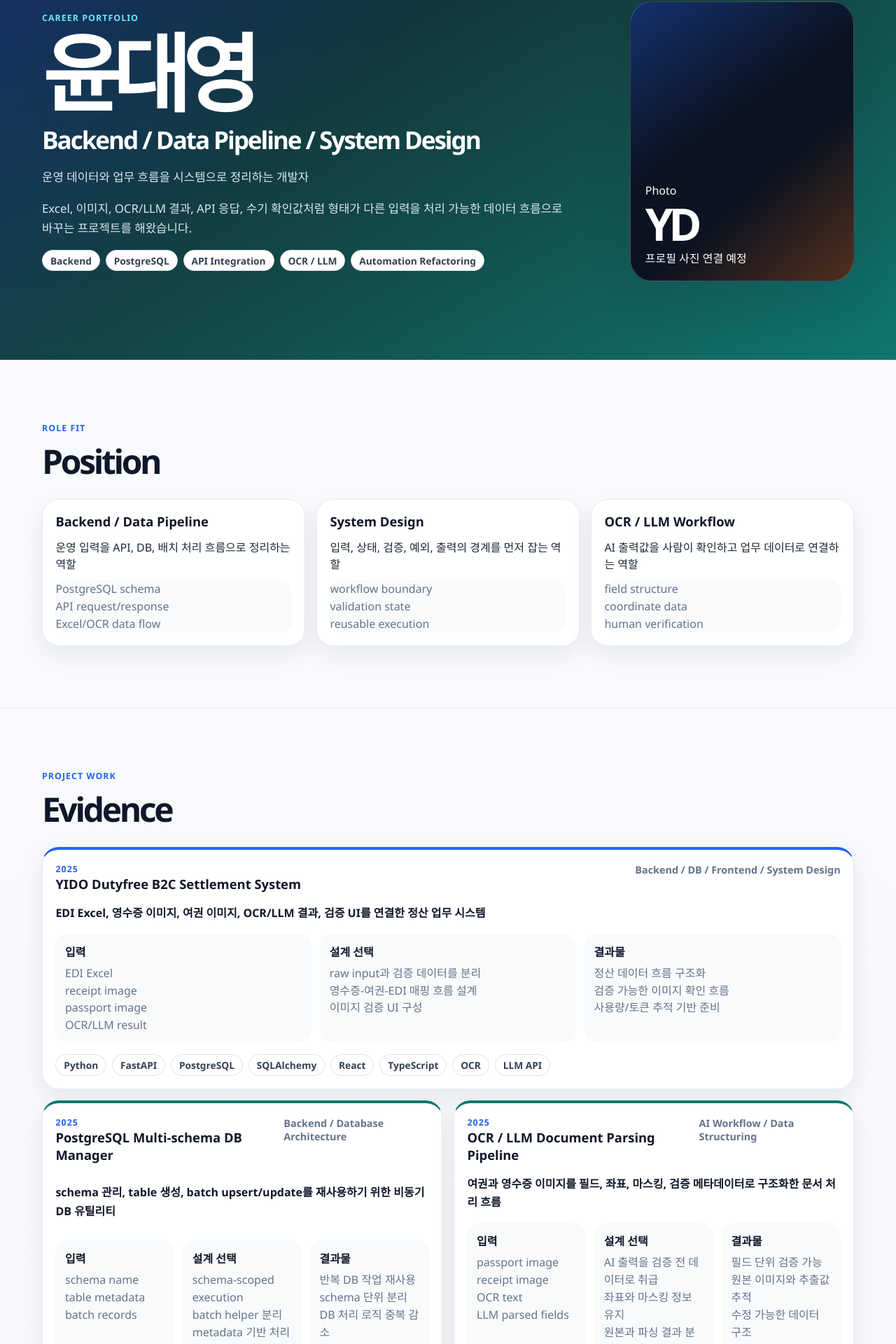
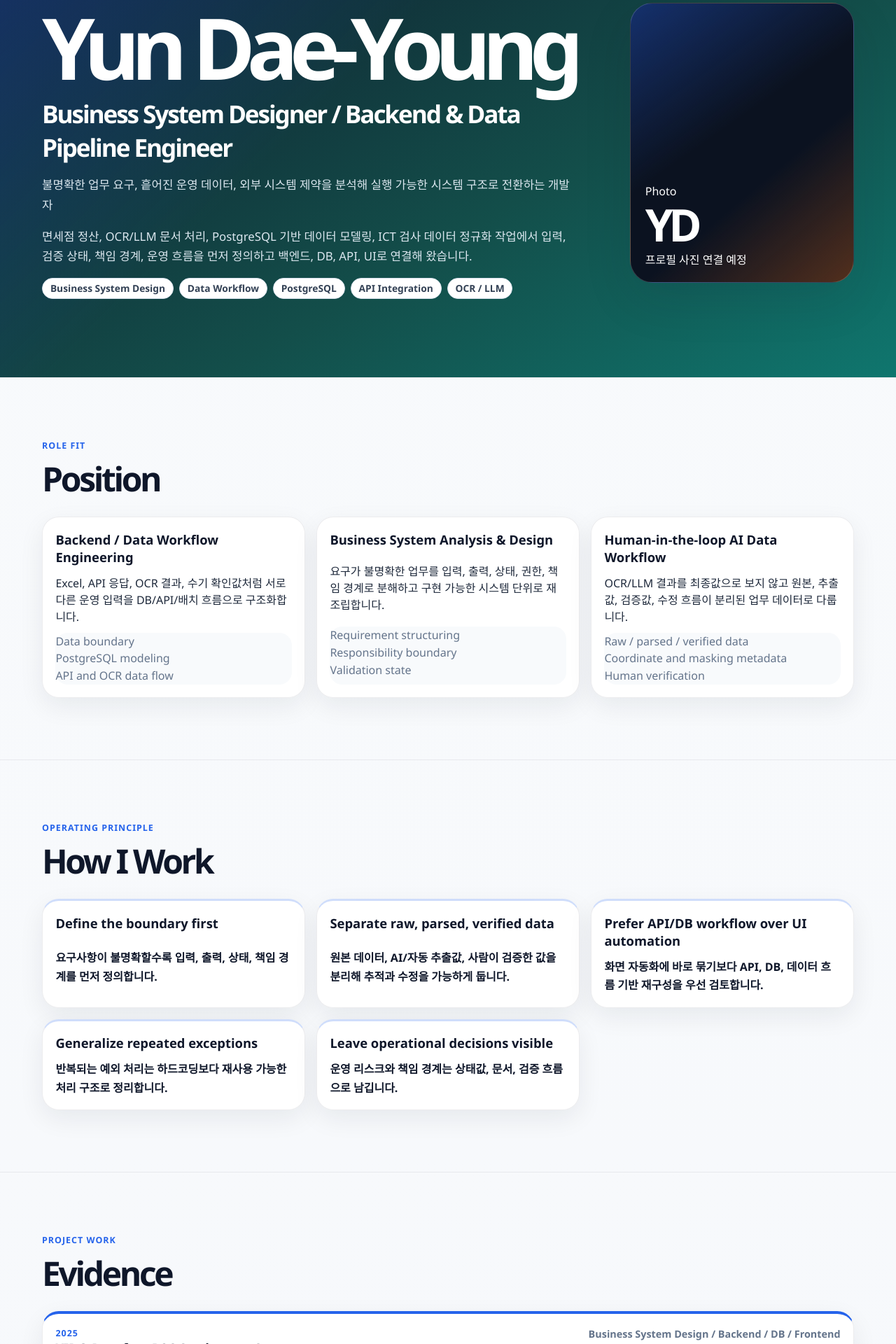
Before and after one commit to Dreamer-Dy-Yun/career-portfolio, a React (Vite) app: page / in a window 1280 px wide. Shown: the part 179-2099 px from the top of the page at 70% size. Built offline with nearby package versions, Linux system fonts and the light colour scheme; no server answers.

Commit message:
Reposition portfolio around business system design

```diff
--- a/src/App.tsx
+++ b/src/App.tsx
@@ -4,6 +4,7 @@ import ContactPanel from './components/ContactPanel';
 import Footer from './components/Footer';
 import Header from './components/Header';
 import Hero from './components/Hero';
+import OperatingPrinciples from './components/OperatingPrinciples';
 import ProjectGrid from './components/ProjectGrid';
 import RoleGrid from './components/RoleGrid';
 import Section from './components/Section';
@@ -41,6 +42,9 @@ const App = () => {
         <Section id="roles" eyebrow="Role Fit" title="Position">
           <RoleGrid roles={content.roles} />
         </Section>
+        <Section id="principles" eyebrow="Operating Principle" title="How I Work">
+          <OperatingPrinciples principles={content.operatingPrinciples ?? fallbackContent.operatingPrinciples} />
+        </Section>
         <Section id="projects" eyebrow="Project Work" title="Evidence">
           <ProjectGrid projects={content.projects} />
         </Section>
--- a/src/components/Header.tsx
+++ b/src/components/Header.tsx
@@ -4,6 +4,7 @@ type HeaderProps = {
 
 const navItems = [
   { label: 'Position', href: '#roles' },
+  { label: 'How I Work', href: '#principles' },
   { label: 'Evidence', href: '#projects' },
   { label: 'Career', href: '#career' },
   { label: 'Stack', href: '#skills' },
@@ -13,20 +14,16 @@ const navItems = [
 const Header = ({ siteTitle }: HeaderProps) => {
   return (
     <header className="site-header">
-      <div className="header-inner">
-        <a className="brand" href="#top" aria-label="첫 화면으로 이동">
-          {siteTitle}
-        </a>
-        <nav aria-label="주요 섹션">
-          <ul className="nav-list">
-            {navItems.map((item) => (
-              <li key={item.href}>
-                <a href={item.href}>{item.label}</a>
-              </li>
-            ))}
-          </ul>
-        </nav>
-      </div>
+      <a className="brand" href="#top" aria-label="Go to top">
+        {siteTitle}
+      </a>
+      <nav aria-label="Primary navigation">
+        {navItems.map((item) => (
+          <a key={item.href} href={item.href}>
+            {item.label}
+          </a>
+        ))}
+      </nav>
     </header>
   );
 };
--- /dev/null
+++ b/src/components/OperatingPrinciples.tsx
@@ -0,0 +1,24 @@
+import type { OperatingPrincipleContent } from '../data/types';
+
+type OperatingPrinciplesProps = {
+  principles?: OperatingPrincipleContent[];
+};
+
+const OperatingPrinciples = ({ principles = [] }: OperatingPrinciplesProps) => {
+  if (principles.length === 0) {
+    return null;
+  }
+
+  return (
+    <div className="principle-grid">
+      {principles.map((principle) => (
+        <article className="principle-card" key={principle.title}>
+          <h3>{principle.title}</h3>
+          <p>{principle.description}</p>
+        </article>
+      ))}
+    </div>
+  );
+};
+
+export default OperatingPrinciples;
--- a/src/components/ProjectGrid.tsx
+++ b/src/components/ProjectGrid.tsx
@@ -19,7 +19,7 @@ const ProjectGrid = ({ projects }: ProjectGridProps) => {
           <p className="project-summary">{project.summary}</p>
           <div className="project-evidence">
             <div>
-              <h4>입력</h4>
+              <h4>Inputs</h4>
               <ul>
                 {project.inputs.map((item) => (
                   <li key={item}>{item}</li>
@@ -27,7 +27,7 @@ const ProjectGrid = ({ projects }: ProjectGridProps) => {
               </ul>
             </div>
             <div>
-              <h4>설계 선택</h4>
+              <h4>Design Decisions</h4>
               <ul>
                 {project.decisions.map((item) => (
                   <li key={item}>{item}</li>
@@ -35,7 +35,7 @@ const ProjectGrid = ({ projects }: ProjectGridProps) => {
               </ul>
             </div>
             <div>
-              <h4>결과물</h4>
+              <h4>Outputs</h4>
               <ul>
                 {project.output.map((item) => (
                   <li key={item}>{item}</li>
@@ -43,7 +43,7 @@ const ProjectGrid = ({ projects }: ProjectGridProps) => {
               </ul>
             </div>
           </div>
-          <ul className="chip-list">
+          <ul className="chip-list" aria-label={`${project.title} tech stack`}>
             {project.stack.map((item) => (
               <li key={item}>{item}</li>
             ))}
--- a/src/data/portfolioContent.ts
+++ b/src/data/portfolioContent.ts
@@ -3,69 +3,100 @@ import type { PortfolioContent } from './types';
 export const fallbackContent: PortfolioContent = {
   siteTitle: 'Yun Dae-Young Portfolio',
   hero: {
-    name: '윤대영',
-    title: 'Backend / Data Pipeline / System Design',
-    subtitle: '운영 데이터와 업무 흐름을 시스템으로 정리하는 개발자',
+    name: 'Yun Dae-Young',
+    title: 'Business System Designer / Backend & Data Pipeline Engineer',
+    subtitle: '불명확한 업무 요구, 흩어진 운영 데이터, 외부 시스템 제약을 분석해 실행 가능한 시스템 구조로 전환하는 개발자',
     description:
-      'Excel, 이미지, OCR/LLM 결과, API 응답, 수기 확인값처럼 형태가 다른 입력을 처리 가능한 데이터 흐름으로 바꾸는 프로젝트를 해왔습니다.',
-    chips: ['Backend', 'PostgreSQL', 'API Integration', 'OCR / LLM', 'Automation Refactoring'],
+      '면세점 정산, OCR/LLM 문서 처리, PostgreSQL 기반 데이터 모델링, ICT 검사 데이터 정규화 작업에서 입력, 검증 상태, 책임 경계, 운영 흐름을 먼저 정의하고 백엔드, DB, API, UI로 연결해 왔습니다.',
+    chips: ['Business System Design', 'Data Workflow', 'PostgreSQL', 'API Integration', 'OCR / LLM'],
   },
   roles: [
     {
-      title: 'Backend / Data Pipeline',
-      description: '운영 입력을 API, DB, 배치 처리 흐름으로 정리하는 역할',
-      focus: ['PostgreSQL schema', 'API request/response', 'Excel/OCR data flow'],
+      title: 'Backend / Data Workflow Engineering',
+      description: 'Excel, API 응답, OCR 결과, 수기 확인값처럼 서로 다른 운영 입력을 DB/API/배치 흐름으로 구조화합니다.',
+      focus: ['Data boundary', 'PostgreSQL modeling', 'API and OCR data flow'],
     },
     {
-      title: 'System Design',
-      description: '입력, 상태, 검증, 예외, 출력의 경계를 먼저 잡는 역할',
-      focus: ['workflow boundary', 'validation state', 'reusable execution'],
+      title: 'Business System Analysis & Design',
+      description: '요구가 불명확한 업무를 입력, 출력, 상태, 권한, 책임 경계로 분해하고 구현 가능한 시스템 단위로 재조립합니다.',
+      focus: ['Requirement structuring', 'Responsibility boundary', 'Validation state'],
     },
     {
-      title: 'OCR / LLM Workflow',
-      description: 'AI 출력값을 사람이 확인하고 업무 데이터로 연결하는 역할',
-      focus: ['field structure', 'coordinate data', 'human verification'],
+      title: 'Human-in-the-loop AI Data Workflow',
+      description: 'OCR/LLM 결과를 최종값으로 보지 않고 원본, 추출값, 검증값, 수정 흐름이 분리된 업무 데이터로 다룹니다.',
+      focus: ['Raw / parsed / verified data', 'Coordinate and masking metadata', 'Human verification'],
+    },
+  ],
+  operatingPrinciples: [
+    {
+      title: 'Define the boundary first',
+      description: '요구사항이 불명확할수록 입력, 출력, 상태, 책임 경계를 먼저 정의합니다.',
+    },
+    {
+      title: 'Separate raw, parsed, verified data',
+      description: '원본 데이터, AI/자동 추출값, 사람이 검증한 값을 분리해 추적과 수정을 가능하게 둡니다.',
+    },
+    {
+      title: 'Prefer API/DB workflow over UI automation',
+      description: '화면 자동화에 바로 묶기보다 API, DB, 데이터 흐름 기반 재구성을 우선 검토합니다.',
+    },
+    {
+      title: 'Generalize repeated exceptions',
+      description: '반복되는 예외 처리는 하드코딩보다 재사용 가능한 처리 구조로 정리합니다.',
+    },
+    {
+      title: 'Leave operational decisions visible',
+      description: '운영 리스크와 책임 경계는 상태값, 문서, 검증 흐름으로 남깁니다.',
     },
   ],
   projects: [
     {
       title: 'YIDO Dutyfree B2C Settlement System',
       period: '2025',
-      role: 'Backend / DB / Frontend / System Design',
-      summary: 'EDI Excel, 영수증 이미지, 여권 이미지, OCR/LLM 결과, 검증 UI를 연결한 정산 업무 시스템',
-      inputs: ['EDI Excel', 'receipt image', 'passport image', 'OCR/LLM result'],
-      decisions: ['raw input과 검증 데이터를 분리', '영수증-여권-EDI 매핑 흐름 설계', '이미지 검증 UI 구성'],
-      output: ['정산 데이터 흐름 구조화', '검증 가능한 이미지 확인 흐름', '사용량/토큰 추적 기반 준비'],
+      role: 'Business System Design / Backend / DB / Frontend',
+      summary:
+        '면세점 정산 업무에서 EDI Excel, 영수증/여권 이미지, OCR/LLM 추출값, 수기 검증값이 분리되어 발생하던 데이터 단절을 정리하고, 검증 전/후 데이터와 매핑 흐름을 분리해 추적 가능한 정산 시스템 구조로 설계·구현했습니다.',
+      inputs: ['EDI Excel', '영수증/여권 이미지', 'OCR/LLM 추출값', '수기 검증값', '정산 매핑 기준'],
+      decisions: [
+        '원본 이미지, AI 추출값, 검증 완료 데이터를 분리',
+        '영수증-여권-EDI 매핑을 중심 흐름으로 설계',
+        '자동 추출 결과를 바로 확정하지 않고 검증 UI에서 수정 가능하게 구성',
+        '사용량과 LLM 토큰 추적이 가능한 데이터 구조 준비',
+      ],
+      output: ['추적 가능한 정산 데이터 흐름', '검증 전/후 상태가 분리된 업무 구조', '이미지 확인과 데이터 매핑을 연결한 운영 UI'],
       stack: ['Python', 'FastAPI', 'PostgreSQL', 'SQLAlchemy', 'React', 'TypeScript', 'OCR', 'LLM API'],
     },
     {
       title: 'PostgreSQL Multi-schema DB Manager',
       period: '2025',
       role: 'Backend / Database Architecture',
-      summary: 'schema 관리, table 생성, batch upsert/update를 재사용하기 위한 비동기 DB 유틸리티',
-      inputs: ['schema name', 'table metadata', 'batch records'],
-      decisions: ['schema-scoped execution', 'batch helper 분리', 'metadata 기반 처리'],
-      output: ['반복 DB 작업 재사용', 'schema 단위 분리', 'DB 처리 로직 중복 감소'],
+      summary:
+        '반복되는 PostgreSQL schema 관리, table 생성, batch upsert/update 작업을 프로젝트별 일회성 SQL이 아니라 재사용 가능한 비동기 DB 실행 구조로 정리했습니다.',
+      inputs: ['Schema name', 'Table metadata', 'Batch records', 'Conflict constraints'],
+      decisions: ['Schema-scoped execution', 'Reusable batch upsert/update helpers', 'Metadata-driven table handling'],
+      output: ['반복 DB 작업 재사용', 'Schema 단위 데이터 분리', '프로젝트별 DB 처리 로직 중복 감소'],
       stack: ['Python', 'PostgreSQL', 'SQLAlchemy', 'asyncpg'],
     },
     {
       title: 'OCR / LLM Document Parsing Pipeline',
       period: '2025',
-      role: 'AI Workflow / Data Structuring',
-      summary: '여권과 영수증 이미지를 필드, 좌표, 마스킹, 검증 메타데이터로 구조화한 문서 처리 흐름',
-      inputs: ['passport image', 'receipt image', 'OCR text', 'LLM parsed fields'],
-      decisions: ['AI 출력을 검증 전 데이터로 취급', '좌표와 마스킹 정보 유지', '원본과 파싱 결과 분리'],
-      output: ['필드 단위 검증 가능', '원본 이미지와 추출값 추적', '수정 가능한 데이터 구조'],
+      role: 'AI Data Workflow / Data Structuring',
+      summary:
+        '여권/영수증 이미지에서 나온 OCR/LLM 결과를 최종값이 아니라 검증 대상 데이터로 다루고, 좌표, 마스킹, 해시, 필드 구조를 분리해 수정 가능한 문서 처리 흐름으로 구성했습니다.',
+      inputs: ['Passport image', 'Receipt image', 'OCR text', 'LLM parsed fields', 'Field coordinates'],
+      decisions: ['AI 출력값을 provisional data로 취급', '좌표와 마스킹 정보를 필드 구조에 포함', '원본 이미지와 파싱 결과 레이어 분리'],
+      output: ['필드 단위 검증 가능', '원본 이미지와 추출값 추적 가능', '수정 가능한 구조화 데이터'],
       stack: ['Python', 'OCR', 'LLM API', 'JSON', 'PostgreSQL'],
     },
     {
       title: 'ICT Data Extractor / Visual Normalization',
       period: '2025',
       role: 'Data Engineering / Visualization',
-      summary: 'ICT 검사 CSV에서 측정값과 규격값을 분리하고 시각 비교를 위한 정규화 값을 만든 데이터 처리 작업',
-      inputs: ['inspection CSV', 'measured values', 'LSL/USL specification'],
-      decisions: ['측정값과 규격값 분리', 'specification-centered normalization', '시각화용 출력 구조'],
-      output: ['측정 포인트 간 비교 가능', '규격 기준 해석 유지', '시각화 준비 데이터 생성'],
+      summary:
+        'ICT 검사 데이터의 여러 측정 포인트를 스펙 기준으로 비교 가능하게 만들기 위해, Spec/USL/LSL 중심의 시각 정규화 방식을 설계하고 CSV 파싱, DB 저장, 시각화용 데이터 변환 흐름을 구성했습니다.',
+      inputs: ['Inspection CSV', 'Measured values', 'Spec / USL / LSL values'],
+      decisions: ['측정값과 규격값 분리', 'Spec-centered visual normalization', 'Clamping과 scale factor 기반 출력 구조'],
+      output: ['서로 다른 측정 포인트 비교 가능', '규격 기준 해석 유지', '시각화 준비 데이터 생성'],
       stack: ['Python', 'Pandas', 'PostgreSQL', 'Data Visualization'],
     },
   ],
@@ -73,20 +104,24 @@ export const fallbackContent: PortfolioContent = {
     { company: 'Mining5000', period: '2023.11 - Present', role: 'PM / PL / Developer' },
     { company: 'JnC Systems', period: '2023.05 - 2023.10', role: 'PM / PL / Developer / QA' },
     { company: 'DK G&C', period: '2021.09 - 2023.04', role: 'PM / PL / Developer / QA / Tester' },
-    { company: 'Transcosmos Japan', period: '2018.10 - 2021.07', role: 'System Engineer / ITOS' },
-    { company: 'KOHTECH', period: '2014.10 - 2015.10', role: 'Manufacturing QA' },
+    { company: 'Transcosmos Japan', period: '2018.10 - 2021.07', role: 'System Engineer / IT Operations' },
+    { company: 'KOHTECH', period: '2014.10 - 2015.10', role: 'QA' },
   ],
   skillGroups: [
+    {
+      title: 'Analysis / Design',
+      items: ['Requirement structuring', 'Workflow decomposition', 'Data boundary design', 'Validation state design', 'Operational risk analysis', 'Responsibility mapping'],
+    },
     { title: 'Languages', items: ['Python', 'TypeScript', 'JavaScript', 'C#', 'SQL', 'VBA'] },
     { title: 'Backend / API', items: ['FastAPI', 'REST API', 'Async processing', 'API integration'] },
-    { title: 'Database', items: ['PostgreSQL', 'SQLAlchemy', 'asyncpg', 'schema design'] },
-    { title: 'AI / OCR', items: ['OCR workflow', 'LLM API', 'JSON output', 'result validation'] },
-    { title: 'Frontend', items: ['React', 'TypeScript', 'Vite', 'workflow UI'] },
-    { title: 'Operations', items: ['QA', 'process automation', 'workflow refactoring'] },
+    { title: 'Database', items: ['PostgreSQL', 'SQLAlchemy', 'asyncpg', 'Schema design'] },
+    { title: 'AI / OCR', items: ['OCR workflow', 'LLM API', 'JSON output', 'Result validation'] },
+    { title: 'Frontend', items: ['React', 'TypeScript', 'Vite', 'Workflow UI'] },
+    { title: 'Automation / Operations', items: ['Process automation', 'Workflow refactoring', 'QA', 'Operational documentation'] },
   ],
   contact: {
     formUrl: '',
     email: '',
-    note: '문의는 Google Form 또는 이메일 채널이 확정된 뒤 연결합니다.',
+    note: '문의 채널은 Google Form 또는 이메일로 연결합니다. 실제 채널이 확정되기 전에는 버튼을 표시하지 않습니다.',
   },
 };
--- a/src/data/types.ts
+++ b/src/data/types.ts
@@ -10,6 +10,11 @@ export type RoleContent = {
   title: string;
   description: string;
   focus: string[];
+};
+
+export type OperatingPrincipleContent = {
+  title: string;
+  description: string;
 };
 
 export type ProjectContent = {
@@ -44,6 +49,7 @@ export type PortfolioContent = {
   siteTitle: string;
   hero: HeroContent;
   roles: RoleContent[];
+  operatingPrinciples?: OperatingPrincipleContent[];
   projects: ProjectContent[];
   experiences: ExperienceContent[];
   skillGroups: SkillGroup[];
--- a/src/styles/components.css
+++ b/src/styles/components.css
@@ -48,6 +48,7 @@
 }
 
 .role-grid,
+.principle-grid,
 .project-grid,
 .skill-grid {
   display: grid;
@@ -56,6 +57,7 @@
 }
 
 .role-card,
+.principle-card,
 .skill-card,
 .project-card,
 .timeline-item,
@@ -68,10 +70,15 @@
 }
 
 .role-card,
+.principle-card,
 .skill-card {
   grid-column: span 4;
   display: grid;
   gap: 0.75rem;
+}
+
+.principle-card {
+  border-top: 3px solid rgba(37, 99, 235, 0.22);
 }
 
 .project-card {
@@ -101,6 +108,7 @@
 }
 
 .project-summary,
+.principle-card p,
 .contact-panel p {
   color: var(--ink);
   font-weight: 800;
@@ -196,3 +204,9 @@
   color: var(--ink);
   background: #e8f0ff;
 }
+
+@media (max-width: 860px) {
+  .principle-card {
+    grid-column: 1 / -1;
+  }
+}
```
Also changed, not shown: src/components/README.md, src/data/README.md, 1 other file (tests, documents, lock files or other folders).
